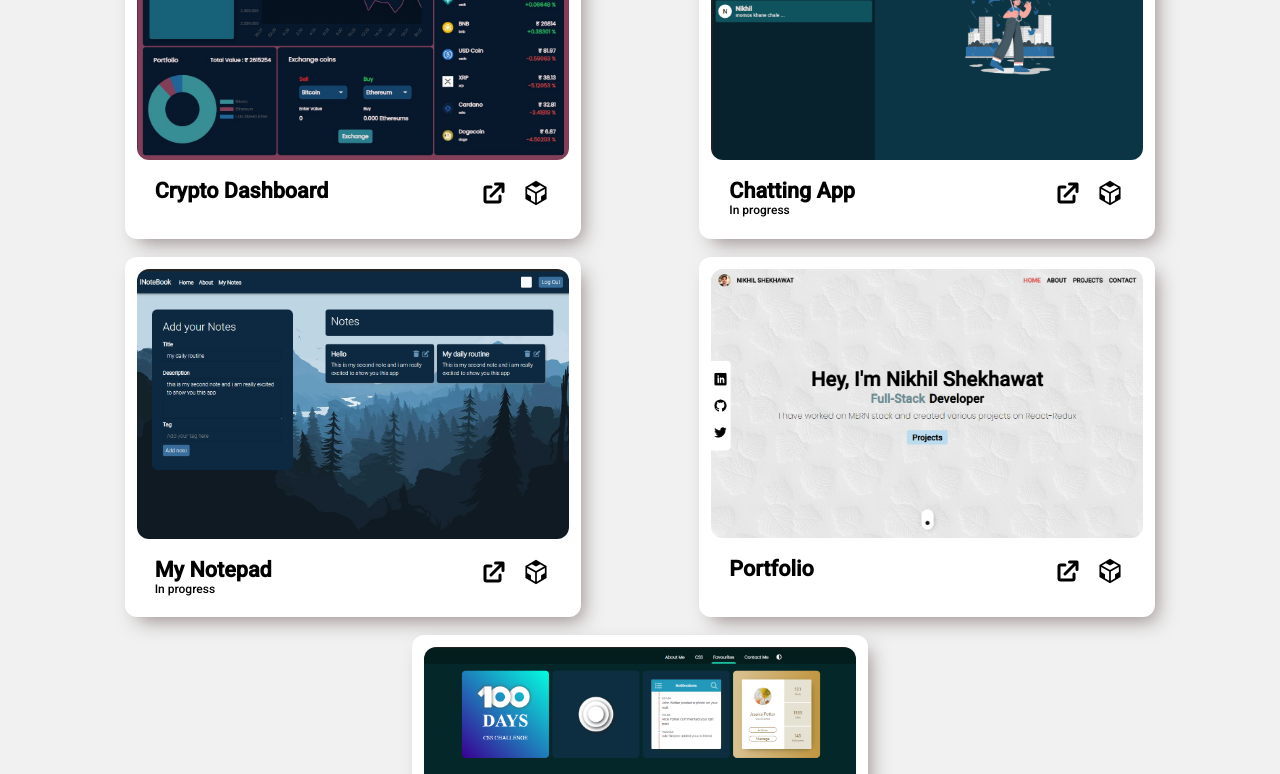
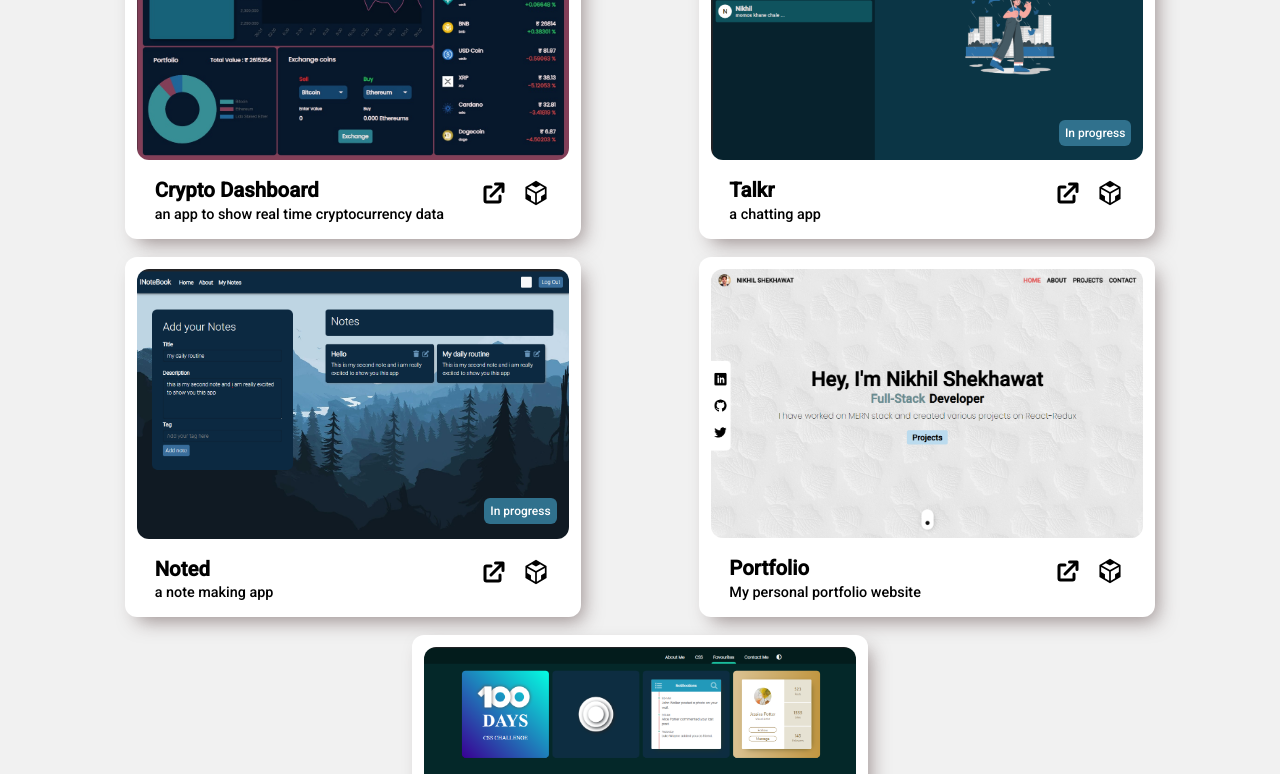
Before and after one commit to nikhil-223/myPortfolio, a React (Create React App) app: page / in a window 1280 px wide. Shown: the part 2080-2854 px from the top of the page. Built offline with nearby package versions, Linux system fonts and the light colour scheme.

Commit message:
project css modified

```diff
--- a/src/components/projects/Project.js
+++ b/src/components/projects/Project.js
@@ -3,7 +3,7 @@ import { HiExternalLink } from "react-icons/hi";
 import { AiOutlineCodeSandbox } from "react-icons/ai";
 
 const Project = (props) => {
-	const { projectName, imgURL, projectURL,projectDesc,github } = props;
+	const { projectName, imgURL, projectURL,projectDesc,github ,aboutProject} = props;
 	return (
 		<div className={`project ${projectName}`}>
 			<a href={projectURL} target="blank">
@@ -13,7 +13,8 @@ const Project = (props) => {
 			<div className="project-details">
 				<div className="project-nameDesc">
 					<span>{projectName}</span>
-					<span className="projectDesc">{projectDesc}</span>
+					<span className="aboutProject">{aboutProject}</span>
+					{projectDesc!=="" && <span className="projectDesc">{projectDesc}</span>}
 				</div>
 				<div className="project-read-more">
 					<a href={projectURL} target="blank">
--- a/src/components/projects/Projects.css
+++ b/src/components/projects/Projects.css
@@ -20,6 +20,7 @@
 	flex-wrap: wrap;
 }
 .project {
+	position: relative;
 	width: 38rem;
 	height: 30rem;
 	box-shadow: 7px 9px 19px -5px rgba(138, 124, 124, 0.84);
@@ -42,15 +43,28 @@
     align-items: flex-start;
     gap: 1rem;
 	padding: 1.5rem;
-	font-size: 1.8rem;
+	font-size: 1.7rem;
 	font-weight: 600;
 }
 .project-nameDesc{
 	display: flex;
 	flex-direction: column;
 }
+
+.aboutProject{
+	margin-top: 0.3rem;
+	font-size: 1.2rem;
+	font-weight: 200;
+}
 .projectDesc{
 	font-size: 1rem;
+	position: absolute;
+	border-radius: 0.5rem;
+	top: 67%;
+	right: 2rem;
+	background-color: rgb(48, 113, 141);
+	padding: 0.5rem;
+	color: white;
 	font-weight: 200;
 }
 .project img {
--- a/src/components/projects/Projects.js
+++ b/src/components/projects/Projects.js
@@ -11,20 +11,23 @@ const Projects = () => {
 	const projects = [
 		{
 			projectName: "Crypto Dashboard",
+			aboutProject: "an app to show real time cryptocurrency data ",
 			description: "",
 			imgURL: crypto,
 			github: "https://github.com/nikhil-223/cryptocurrency-project",
 			projectURL: "https://crypto-currency-board.netlify.app",
 		},
 		{
-			projectName: "Chatting App",
+			projectName: "Talkr",
+			aboutProject: "a chatting app",
 			description: "In progress",
 			imgURL: chatApp,
 			github: "https://github.com/nikhil-223/chatting-app",
 			projectURL: "https://chatttingapp.netlify.app",
 		},
 		{
-			projectName: "My Notepad",
+			projectName: "Noted",
+			aboutProject: "a note making app",
 			description: "In progress",
 			imgURL: inotepad,
 			github: "https://github.com/nikhil-223/inotepad",
@@ -32,6 +35,7 @@ const Projects = () => {
 		},
 		{
 			projectName: "Portfolio",
+			aboutProject: "My personal portfolio website",
 			description: "",
 			imgURL: portfolio,
 			github: "https://github.com/nikhil-223/myPortfolio",
@@ -39,7 +43,8 @@ const Projects = () => {
 		},
 		{
 			projectName: "CSS Challenges",
-			description: "",
+			aboutProject: "some css challenges",
+			description: "In progress",
 			imgURL: cssChallenges,
 			github: "https://github.com/nikhil-223/css-challenge-react",
 			projectURL: "https://css-challengesbynikhil.netlify.app/",
@@ -75,6 +80,7 @@ const Projects = () => {
 							imgURL={item.imgURL}
 							projectURL={item.projectURL}
 							projectDesc={item.description}
+							aboutProject={item.aboutProject}
 							github={item.github}
 						/>
 					);
```
